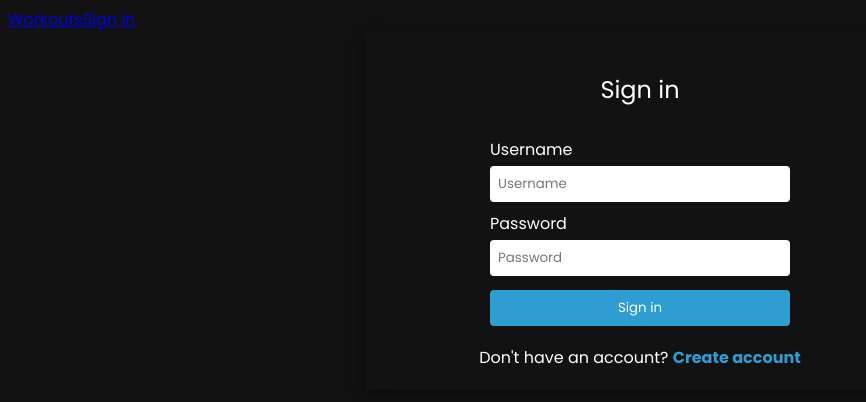
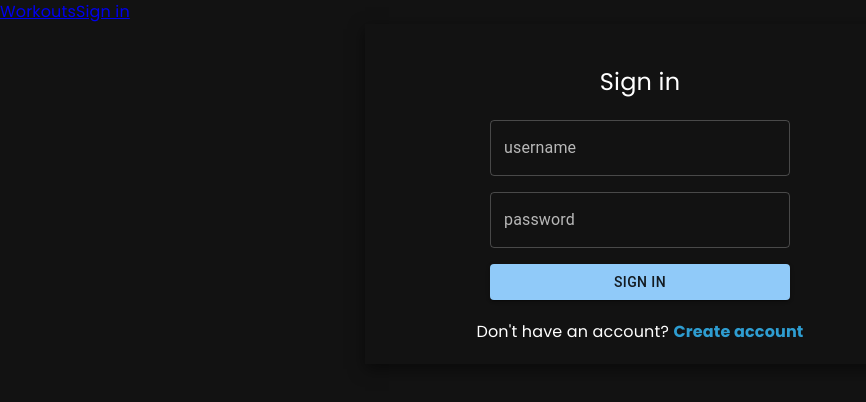
Before and after one commit to LerkkaP/WorkoutLogger, a React (Create React App) app: page /signin in a window 1280 px wide. Shown: the top 402 px of the page, without its empty margins (0-866 px from the left). Built offline with nearby package versions, Linux system fonts and the light colour scheme; data requests are answered from the project's data file.

Commit message:
Update sign in to use react-hook-form and material ui

```diff
--- a/package.json
+++ b/package.json
@@ -5,7 +5,6 @@
   "dependencies": {
     "@emotion/react": "^11.11.1",
     "@emotion/styled": "^11.11.0",
-    "@hookform/error-message": "^2.0.1",
     "@mui/material": "^5.14.16",
     "@reduxjs/toolkit": "^1.9.5",
     "@testing-library/jest-dom": "^5.17.0",
--- a/src/assets/authForms.module.css
+++ b/src/assets/authForms.module.css
@@ -1,17 +1,8 @@
 .btn {
-  color: white;
-  background: rgb(46, 157, 209);
-  border-radius: 4px;
-  margin-top: 4px;
-  padding: 8px;
   width: 300px;
-  border: none;
+
 }
 
-.btn:hover {
-  background-image: linear-gradient(rgb(0 0 0/15%) 0 0);
-  cursor: pointer;
-}
 
 .field {
   display: flex;
--- a/src/components/Signin/Signin.js
+++ b/src/components/Signin/Signin.js
@@ -1,61 +1,60 @@
-import { useState } from "react";
 import { NavLink } from "react-router-dom";
-
 import { useDispatch } from "react-redux";
 import styles from "../../assets/authForms.module.css";
 import { loginUser } from "../../actions/AuthActions";
+import { useForm } from "react-hook-form";
+import { Button, TextField } from "@mui/material";
+
 
 const Signin = () => {
   const dispatch = useDispatch();
+  const {
+    register,
+    handleSubmit,
+    watch,
+    formState: { errors },
+    reset,
+  } = useForm();
 
-  const [username, setUsername] = useState("");
-  const [password, setPassword] = useState("");
-
-  const handleLogin = () => {
+  const onSubmit = (data) => {
     const userData = {
-      username,
-      password,
+      username: data.username,
+      password: data.password,
     };
-    dispatch(loginUser(userData));
-    setUsername("");
-    setPassword("");
+    console.log(userData)
+    //dispatch(loginUser(userData));
+    reset();
   };
 
   return (
-    <div className={styles.form}>
-      <h2 className={styles.title}>Sign in</h2>
+    <form className={styles.form} onSubmit={handleSubmit(onSubmit)}>
+      <h2>Sign in</h2>
       <div className={styles.body}>
-        <div>
-          <label className={styles.label} htmlFor="username">
-            Username{" "}
-          </label>
-          <input
-            className={styles.field}
+        <div style={{ marginBottom: "16px" }}>
+          <TextField
+            fullWidth
+            label="username"
             type="text"
-            name="username"
-            placeholder="Username"
-            value={username}
-            onChange={(e) => setUsername(e.target.value)}
+            {...register("username", { required: "Username is required" })}
+            error={!!errors.username}
+            helperText={errors.username && errors.username.message}
           />
         </div>
-        <div className="password">
-          <label className={styles.label} htmlFor="password1">
-            Password{" "}
-          </label>
-          <input
-            className={styles.field}
+        <div style={{ marginBottom: "16px" }}>
+          <TextField
+            fullWidth
+            label="password"
             type="password"
-            name="password1"
-            placeholder="Password"
-            value={password}
-            onChange={(e) => setPassword(e.target.value)}
-          />
+            {...register("password", { required: "Password is is required" })}
+            error={!!errors.password}
+            helperText={errors.password && errors.password.message}
+            />
         </div>
       </div>
       <div>
-        <button onClick={handleLogin} className={styles.btn} type="submit">
+        <Button className={styles.btn} type="submit" variant="contained" color="primary">
           Sign in
-        </button>
+        </Button>
       </div>
       <span className={styles.span}>
         Don't have an account?{" "}
@@ -63,7 +62,7 @@ const Signin = () => {
           Create account
         </NavLink>
       </span>
-    </div>
+    </form>
   );
 };
 
--- a/src/components/Signup/Signup.js
+++ b/src/components/Signup/Signup.js
@@ -1,7 +1,7 @@
 import { NavLink } from "react-router-dom";
 import { useDispatch } from "react-redux";
 import { useForm } from "react-hook-form";
-import { registerUser, reset } from "../../actions/AuthActions";
+import { registerUser } from "../../actions/AuthActions";
 import styles from "../../assets/authForms.module.css";
 import { Button, TextField } from "@mui/material";
 
@@ -32,31 +32,27 @@ const Signup = () => {
         <div style={{ marginBottom: "16px" }}>
           <TextField
             fullWidth
-            label="Username"
-            placeholder="username"
+            label="username"
             {...register("username", { required: "Username is required" })}
             error={!!errors.username}
             helperText={errors.username && errors.username.message}
-            sx={{ input: { color: 'white' } }}
           />
         </div>
         <div style={{ marginBottom: "16px" }}>
           <TextField
             fullWidth
-            label={"Password"}
-            placeholder="password"
+            label="password"
             type="password"
             {...register("password1", { required: "Password is required" })}
             error={!!errors.password1}
             helperText={errors.password1 && errors.password1.message}
-            sx={{ input: { color: 'white' } }}
-          />
+        />
         </div>
-        <div>
+        <div style={{ marginBottom: "16px" }}>
           <TextField
             fullWidth
             type="password"
-            placeholder="confirm password"
+            label="confirm password"
             {...register("password2", {
               required: "Password confirmation is required",
               validate: (val) => {
@@ -67,7 +63,6 @@ const Signup = () => {
             })}
             error={!!errors.password2}
             helperText={errors.password2 && errors.password2.message}
-            sx={{ input: { color: 'white' } }}
           />
         </div>
       </div>
--- a/src/index.js
+++ b/src/index.js
@@ -1,16 +1,26 @@
 import React from "react";
-import ReactDOM from "react-dom/client";
+import ReactDOM from "react-dom";
 import App from "./App";
-
 import store from "./store";
 import { Provider } from "react-redux";
-import { BrowserRouter, BrowserRouter as Router } from "react-router-dom";
+import { BrowserRouter } from "react-router-dom";
+import { ThemeProvider, createTheme } from '@mui/material/styles';
+import CssBaseline from '@mui/material/CssBaseline';
 
-const root = ReactDOM.createRoot(document.getElementById("root"));
-root.render(
+const darkTheme = createTheme({
+  palette: {
+    mode: 'dark',
+  },
+});
+
+ReactDOM.render(
   <BrowserRouter>
-    <Provider store={store}>
-      <App />
-    </Provider>
-  </BrowserRouter>
+    <ThemeProvider theme={darkTheme}>
+      <CssBaseline />
+      <Provider store={store}>
+        <App />
+      </Provider>
+    </ThemeProvider>
+  </BrowserRouter>,
+  document.getElementById("root")
 );
```
Also changed, not shown: 1 other file (tests, documents, lock files or other folders).
